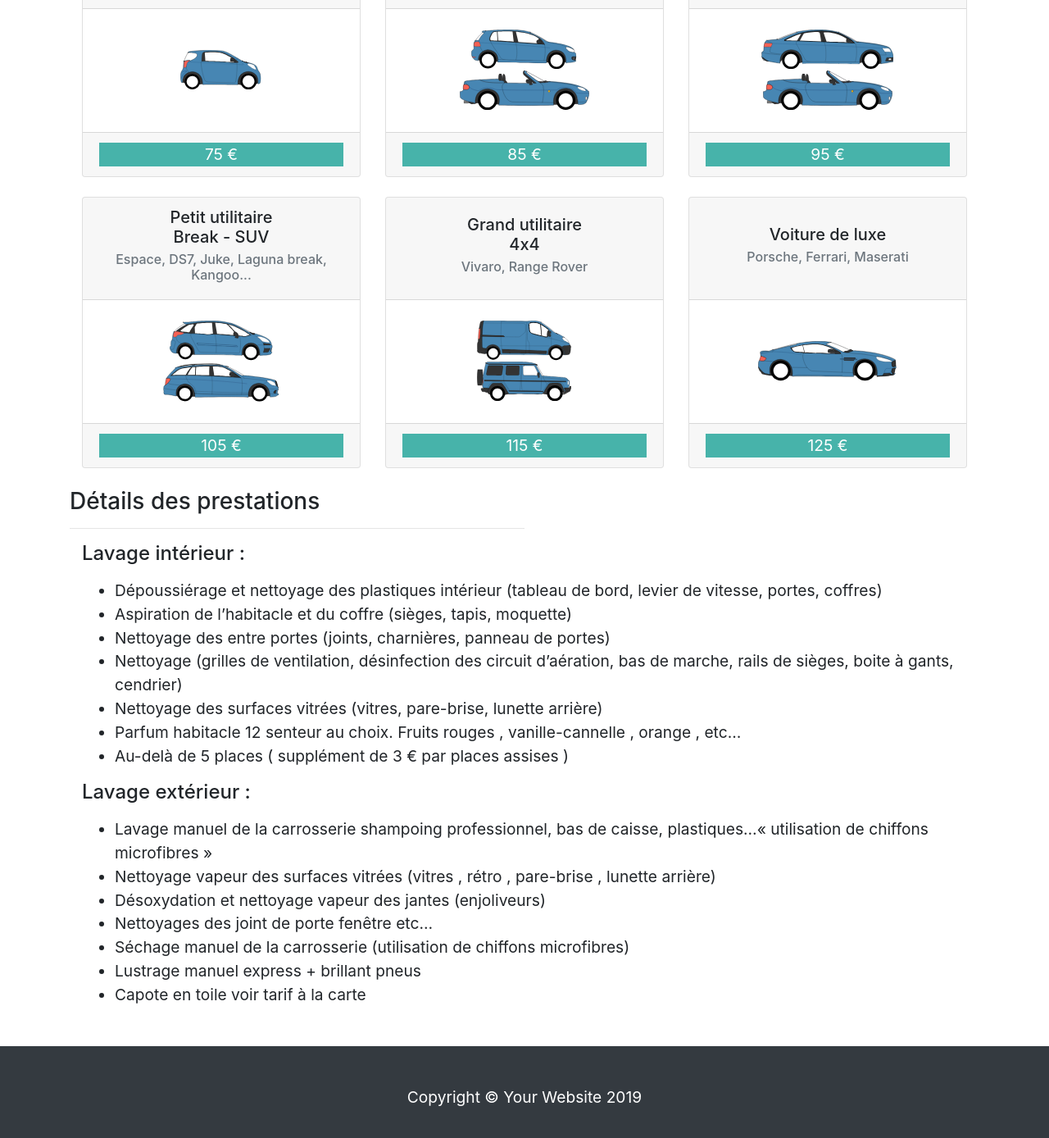
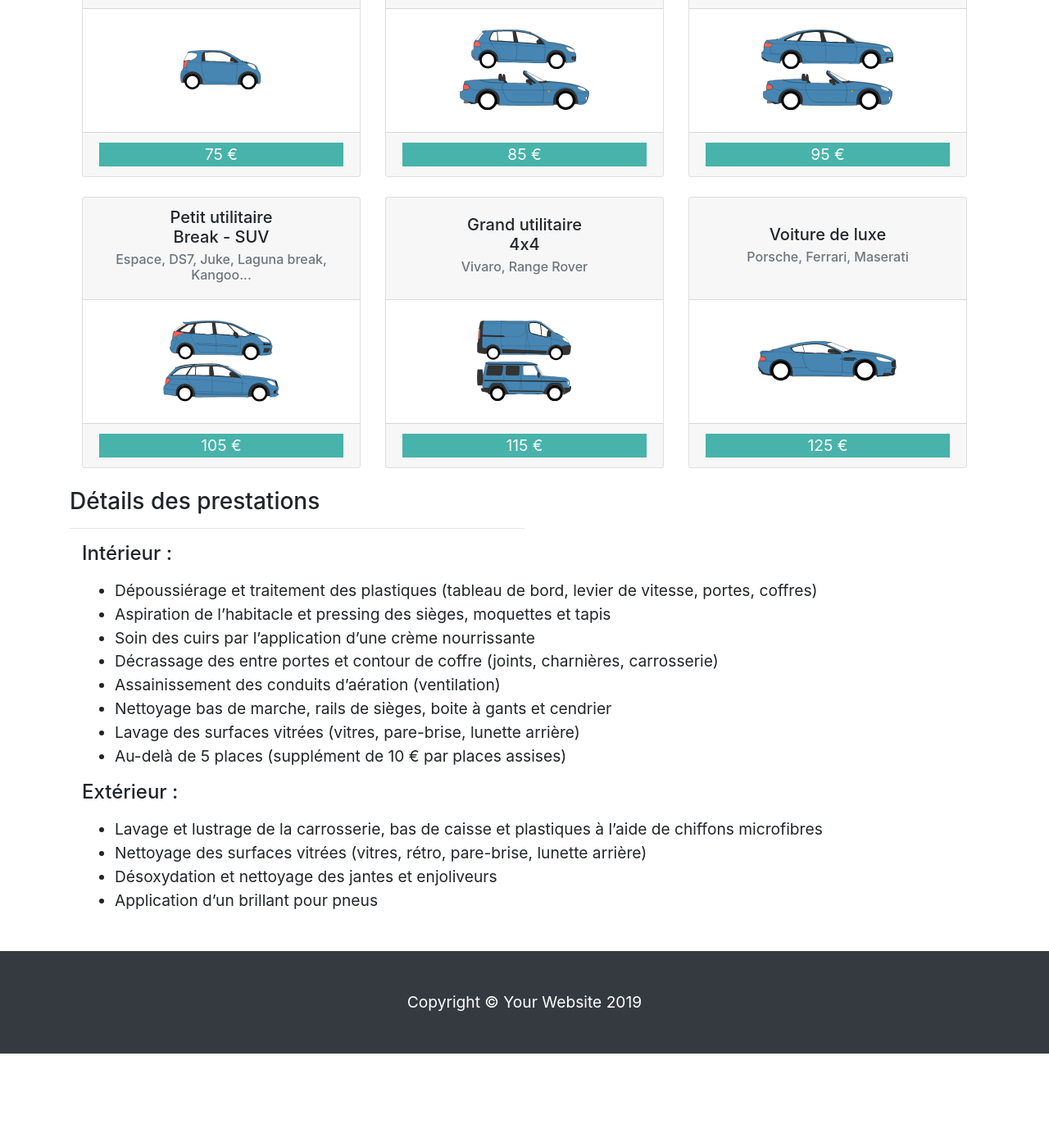
Before and after one commit to l-Aeden-l/vap-mobile, a Jekyll site: the page built from _pages/individual.html, in a window 1280 px wide and 1400 px high, scrolled down 809 px. Shown: the top 1388 px of the window at 82% size. Built offline with Jekyll 4.4.1, drawn with Linux system fonts in a browser that asks for light colours; after the commit the page ends 2094 px from its top, so only the background shows below that; some of the changed text lies outside the part shown.

Commit message:
Modification argumentaires + détails prestations

```diff
--- a/_data/header-info.yml
+++ b/_data/header-info.yml
@@ -1,8 +1,8 @@
 home:
-  title: "- Nettoyage vapeur à domicile -"
-  subtitle: Nettoyage et remise en état de véhicules et locaux professionnels.
+  title: "Nettoyage vapeur de véhicules à domicile"
+  subtitle: Pour particuliers et professionnels.
 individual:
-  title: "- À partir de 75 € -"
+  title: "- À partir de 85 € -"
   subtitle: Nettoyage intérieur complet de votre véhicule
 professional:
   title: "- Prestations sur devis -"
--- a/_data/individual.yml
+++ b/_data/individual.yml
@@ -5,8 +5,8 @@ header:
 title: "Une offre simple, une tarification adaptée"
 
 introduction: |
-  Les tarifs de base, affichés ci-dessous, concernent le nettoyage intérieur des véhicules.
-  Pour un nettoyage complet - extérieur compris -, comptez 25 € supplémentaire.
+  Notre procédé de nettoyage vapeur se veut clair et concis, nos prix également. Ici, pas de grilles tarifaires obscures à décrypter point par point ; nous vous présentons
+  6 catégories de véhicules et le forfait de votre choix.
 
 pricing:
   - title: "Citadine"
@@ -57,21 +57,19 @@ pricing:
 detail:
   title: "Détails des prestations "
   services:
-    - title: "Lavage intérieur :"
+    - title: "Intérieur : "
       description: |
-        * Dépoussiérage et nettoyage des plastiques intérieur (tableau de bord, levier de vitesse, portes, coffres)
-        * Aspiration de l’habitacle et du coffre (sièges, tapis, moquette)
-        * Nettoyage des entre portes (joints, charnières, panneau de portes)
-        * Nettoyage (grilles de ventilation, désinfection des circuit d’aération, bas de marche, rails de sièges, boite à gants, cendrier)
-        * Nettoyage des surfaces vitrées (vitres, pare-brise, lunette arrière)
-        * Parfum habitacle 12  senteur au choix. Fruits rouges  , vanille-cannelle ,  orange , etc...
-        * Au-delà de 5 places  ( supplément de   3 € par places assises )
-    - title: "Lavage extérieur :"
+        * Dépoussiérage et traitement des plastiques (tableau de bord, levier de vitesse, portes, coffres)
+        * Aspiration de l'habitacle et pressing des sièges, moquettes et tapis
+        * Soin des cuirs par l'application d'une crème nourrissante
+        * Décrassage des entre portes et contour de coffre (joints, charnières, carrosserie)
+        * Assainissement des conduits d'aération (ventilation)
+        * Nettoyage bas de marche, rails de sièges, boite à gants et cendrier
+        * Lavage des surfaces vitrées (vitres, pare-brise, lunette arrière)
+        * Au-delà de 5 places (supplément de 10 € par places assises)
+    - title: "Extérieur : "
       description: |
-        * Lavage manuel de la carrosserie shampoing professionnel, bas de caisse, plastiques...« utilisation de chiffons microfibres »
-        * Nettoyage vapeur des surfaces vitrées (vitres , rétro , pare-brise , lunette arrière)
-        * Désoxydation et nettoyage vapeur des jantes (enjoliveurs)
-        * Nettoyages des joint de porte fenêtre etc...
-        * Séchage manuel de la carrosserie (utilisation de chiffons microfibres)
-        * Lustrage manuel express +  brillant pneus
-        * Capote en toile voir tarif à la  carte
+        * Lavage et lustrage de la carrosserie, bas de caisse et plastiques à l'aide de chiffons microfibres
+        * Nettoyage des surfaces vitrées (vitres, rétro, pare-brise, lunette arrière)
+        * Désoxydation et nettoyage des jantes et enjoliveurs
+        * Application d'un brillant pour pneus
--- a/_data/menu.yml
+++ b/_data/menu.yml
@@ -8,8 +8,8 @@
   sub:
     - title: Lavage auto
       link: /professionnels/lavage-auto/
-    - title: Nettoyage chantier
-      link: /professionnels/nettoyage-chantier/
+    - title: Nettoyage habitat
+      link: /professionnels/nettoyage-habitat/
 
 - title: Contact
   link: /contact/
```
Also changed, not shown: 1 other file.
